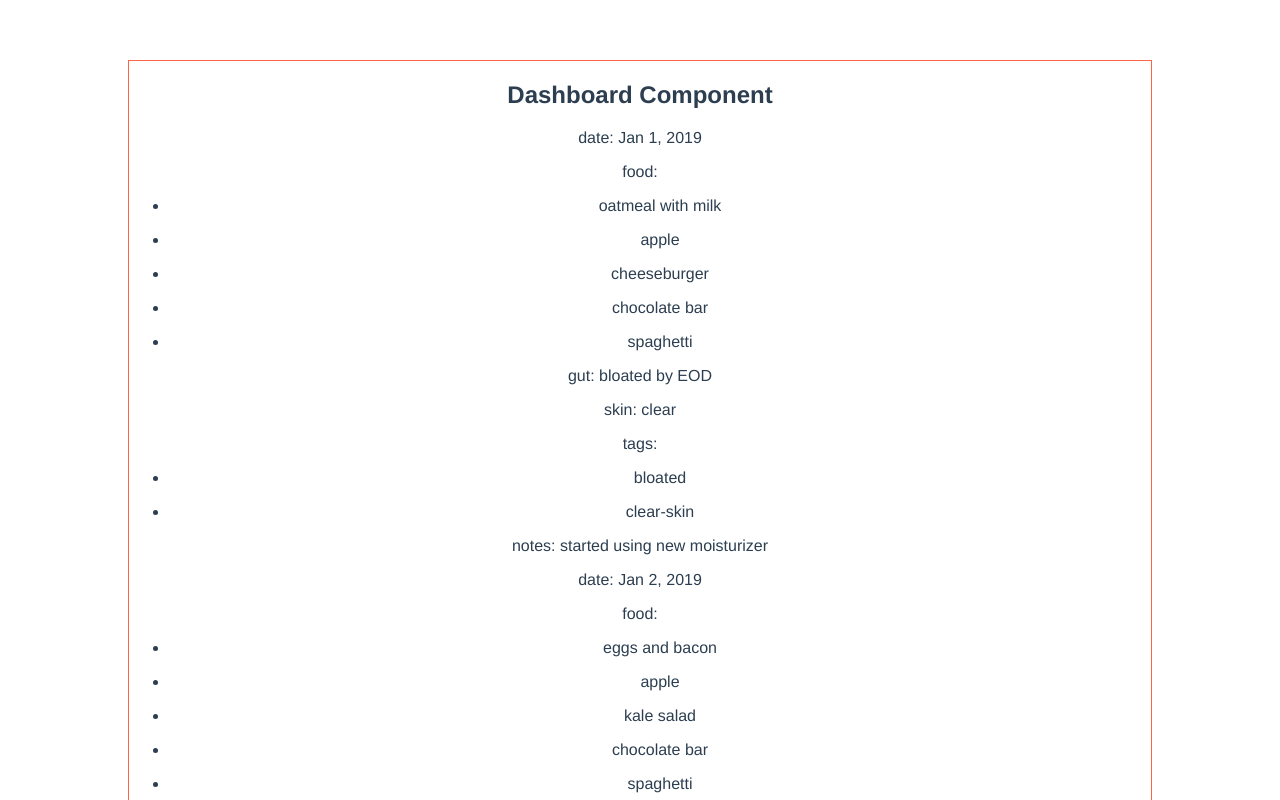
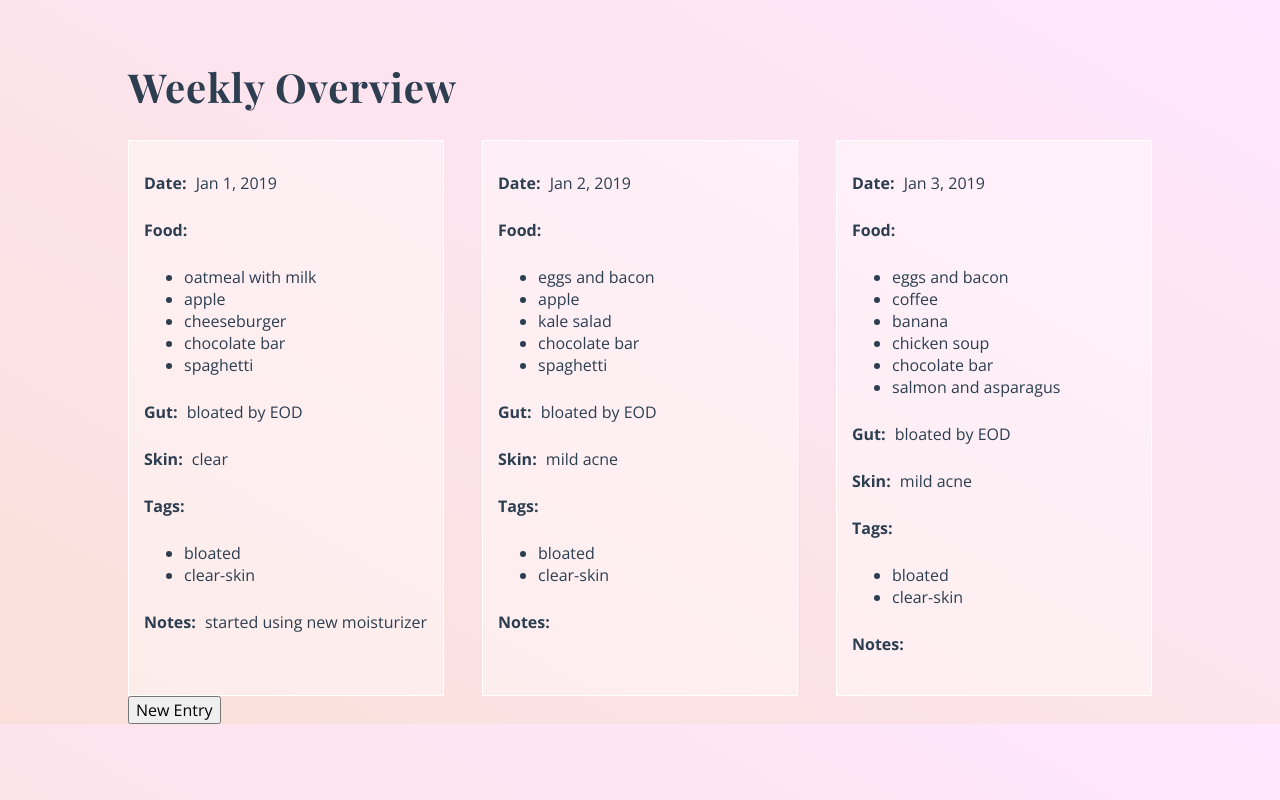
Before and after one commit to ngojenny/food-tracker, a Vue app: page /#/ in a window 1280 px wide. Shown: the top 800 px of the page. Built offline with nearby package versions, Linux system fonts and the light colour scheme.

Commit message:
rough styles, fix iterations

```diff
--- a/index.html
+++ b/index.html
@@ -4,6 +4,7 @@
     <meta charset="utf-8">
     <meta name="viewport" content="width=device-width,initial-scale=1.0">
     <title>food-tracker</title>
+    <link href="https://fonts.googleapis.com/css?family=Open+Sans:400,700|Playfair+Display:400,700&display=swap" rel="stylesheet">
   </head>
   <body>
     <div id="app"></div>
--- a/src/App.vue
+++ b/src/App.vue
@@ -175,11 +175,19 @@ input::-moz-focus-inner {
   box-sizing: border-box;
 }
 
+html {
+  font-size: 62.5%;
+}
+
+body {
+  background-image: linear-gradient(to top right, #fae0d9 0%, #ffe7ff 100%);
+  font-size: 1.6rem;
+  font-family: "Open Sans", sans-serif;
+}
+
 #app {
-  font-family: "Avenir", Helvetica, Arial, sans-serif;
   -webkit-font-smoothing: antialiased;
   -moz-osx-font-smoothing: grayscale;
-  text-align: center;
   color: #2c3e50;
   margin-top: 60px;
 }
@@ -188,6 +196,14 @@ input::-moz-focus-inner {
   max-width: 1280px;
   margin: 0 auto;
   width: 80%;
-  border: 1px solid tomato;
+}
+
+h1,
+h2,
+h3,
+h4,
+h5,
+h6 {
+  font-family: "Playfair Display", serif;
 }
 </style>
--- a/src/components/Dashboard.vue
+++ b/src/components/Dashboard.vue
@@ -1,8 +1,10 @@
 <template>
   <div class="wrapper">
-    <h2>Dashboard {{text}}</h2>
-    <div v-for="seed in seeds" v-bind:key="seed.date">
+    <h1>Weekly Overview</h1>
+    <div class="card-container">
       <DayEntry
+        v-for="seed in seeds"
+        v-bind:key="seed.date"
         :date="seed.date"
         :foods="seed.foods"
         :gut="seed.gut"
@@ -27,7 +29,6 @@ export default {
   },
   data() {
     return {
-      text: "Component",
       formVisible: false,
       seeds: [
         {
@@ -87,3 +88,15 @@ export default {
   }
 };
 </script>
+
+<style scoped>
+h1 {
+  letter-spacing: 1px;
+  font-weight: 700;
+  font-size: 4rem;
+}
+.card-container {
+  display: flex;
+  justify-content: space-between;
+}
+</style>
--- a/src/components/DayEntry.vue
+++ b/src/components/DayEntry.vue
@@ -7,8 +7,8 @@
     <p>
       <span class="entry-label">food:</span>
     </p>
-    <ul v-for="food in foods" v-bind:key="food">
-      <li>{{food}}</li>
+    <ul>
+      <li v-for="food in foods" v-bind:key="food">{{food}}</li>
     </ul>
     <p>
       <span class="entry-label">gut:</span>
@@ -21,8 +21,8 @@
     <p>
       <span class="entry-label">tags:</span>
     </p>
-    <ul v-for="tag in tags" v-bind:key="tag">
-      <li>{{tag}}</li>
+    <ul>
+      <li v-for="tag in tags" v-bind:key="tag">{{tag}}</li>
     </ul>
     <p>
       <span class="entry-label">notes:</span>
@@ -36,3 +36,23 @@ export default {
   props: ["date", "foods", "gut", "skin", "tags", "notes"]
 };
 </script>
+
+<style scoped>
+.card {
+  border: 1px solid #ffffff;
+  background: rgba(255, 255, 255, 0.4);
+  padding: 15px;
+  width: calc(33.3% - 25px);
+}
+
+.entry-label {
+  font-weight: 700;
+  text-transform: capitalize;
+  margin-right: 5px;
+}
+
+p,
+ul {
+  margin-bottom: 25px;
+}
+</style>
```
